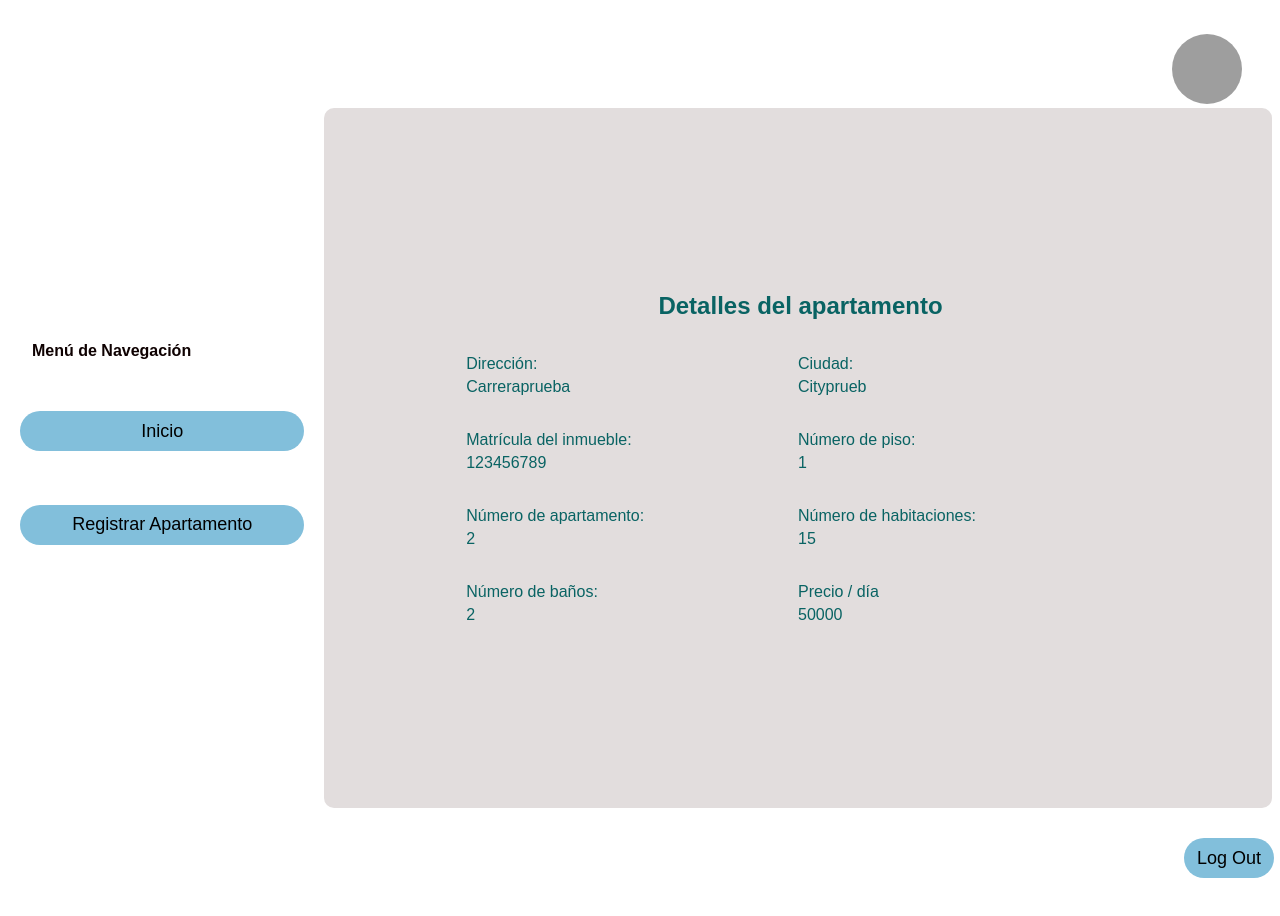
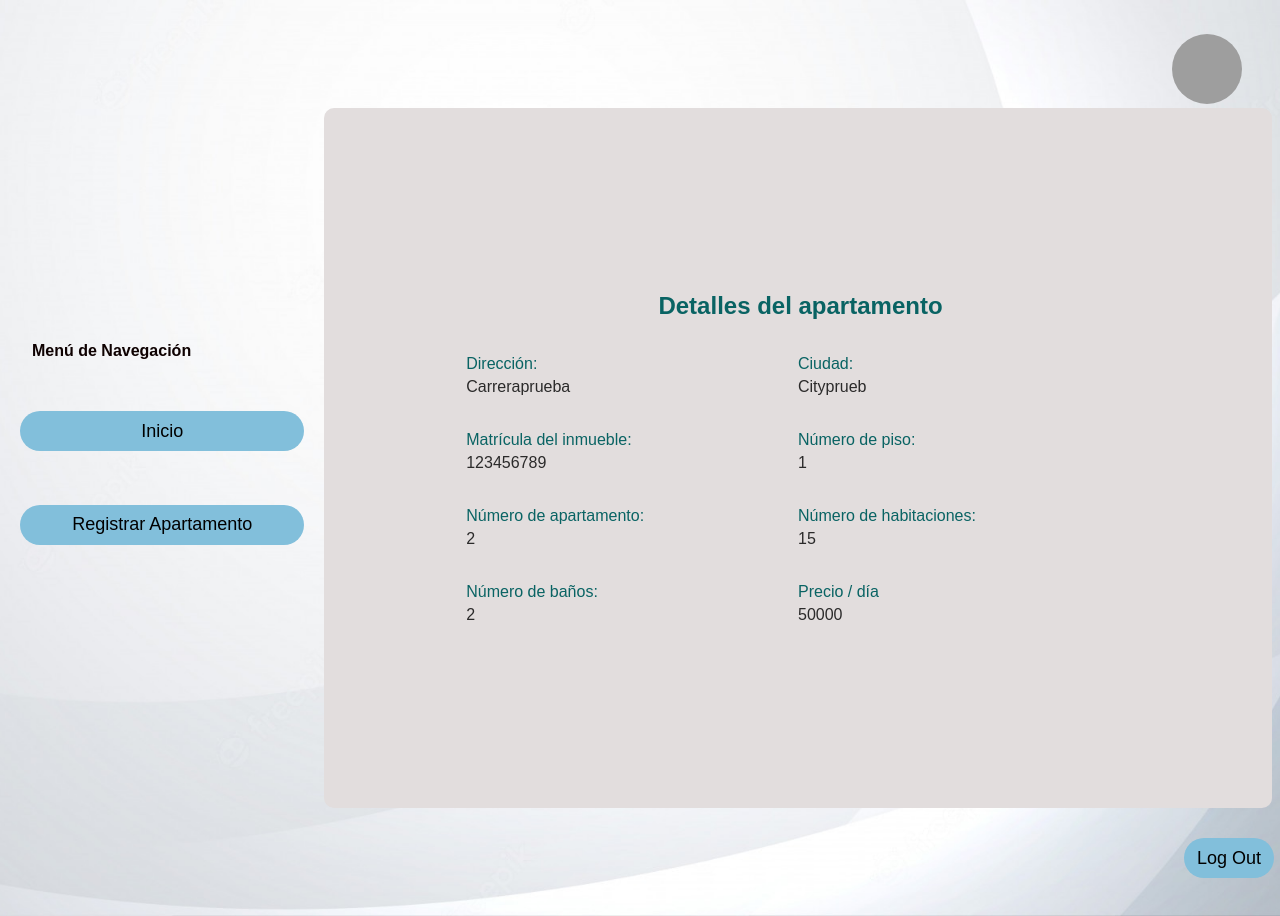
Before and after one commit to Srpapaleta/HTML-CSS-Django, a Django app: page /details_apartment/4 in a window 1280 px wide. Run offline with Django 4.2, Linux system fonts and the light colour scheme; a user stored in the database is signed in; data comes from the database, SQL or seed files in the repository; both versions use the stored data as it was after the commit; grey boxes are pictures that could not be loaded.

Commit message:
background

```diff
--- a/webproject/webprojectapp/static/css/apt-details.css
+++ b/webproject/webprojectapp/static/css/apt-details.css
@@ -1,4 +1,6 @@
 body{
+    background: url(/fondo-blanco-gris-brillante-lineas-onduladas_1017-25101.jpg) no-repeat center top;
+    background-size: cover;
     display: grid;
     grid-template-rows: 100px 700px 100px;
     color: rgb(9, 99, 99);
@@ -174,3 +176,7 @@ footer button{
     border-radius: 20px;
     cursor: pointer;
 }
+
+.user-details div{
+    color: #2b2a2a;
+}
--- a/webproject/webprojectapp/static/css/apt-register.css
+++ b/webproject/webprojectapp/static/css/apt-register.css
@@ -1,4 +1,5 @@
 body{
+    background: url(/fondo-blanco-gris-brillante-lineas-onduladas_1017-25101.jpg) no-repeat center top;
     display: grid;
     grid-template-rows: 100px 700px 100px;
     color: rgb(9, 99, 99);
```
Also changed, not shown: webproject/db.sqlite3, webproject/webprojectapp/static/css/fondo-blanco-gris-brillante-lineas-onduladas_1017-25101.jpg (added).
